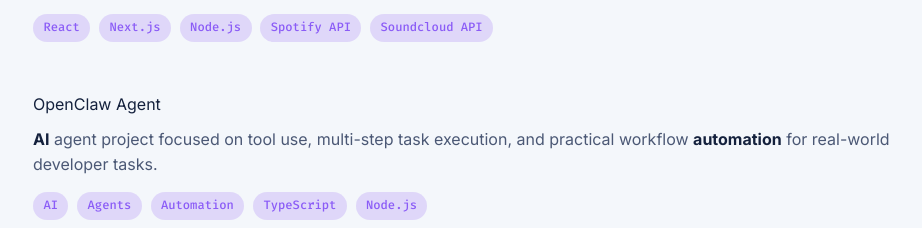
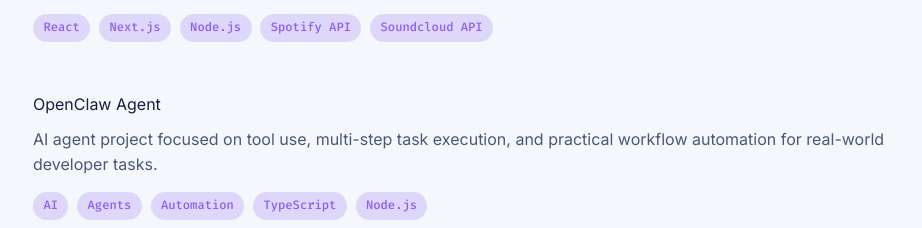
Before and after one commit to kurtluu/portfolio, a React (Vite) app in the folder react-ts-site/: page / in a window 1280 px wide. Shown: the part 2100-2328 px from the top of the page, without its empty margins (178-1100 px from the left). Built offline with nearby package versions, Linux system fonts and the light colour scheme.

Commit message:
Remove OpenClaw project highlighting

```diff
--- a/react-ts-site/src/App.tsx
+++ b/react-ts-site/src/App.tsx
@@ -19,6 +19,7 @@ type Project = {
   href?: string;
   description: string;
   tags: string[];
+  highlightDescription?: boolean;
 };
 
 type Course = {
@@ -109,6 +110,7 @@ const projects: Project[] = [
     description:
       "AI agent project focused on tool use, multi-step task execution, and practical workflow automation for real-world developer tasks.",
     tags: ["AI", "Agents", "Automation", "TypeScript", "Node.js"],
+    highlightDescription: false,
   },
   {
     title: "Personal Portfolio",
@@ -610,7 +612,7 @@ function App() {
                 aria-label={`${project.title} project repository`}
               >
                 <h3>{project.title}</h3>
-                <p>{renderHighlightedText(project.description, project.tags)}</p>
+                <p>{project.highlightDescription === false ? project.description : renderHighlightedText(project.description, project.tags)}</p>
                 <ul className="tags">
                   {project.tags.map((tag) => (
                     <li key={tag}>{tag}</li>
```
